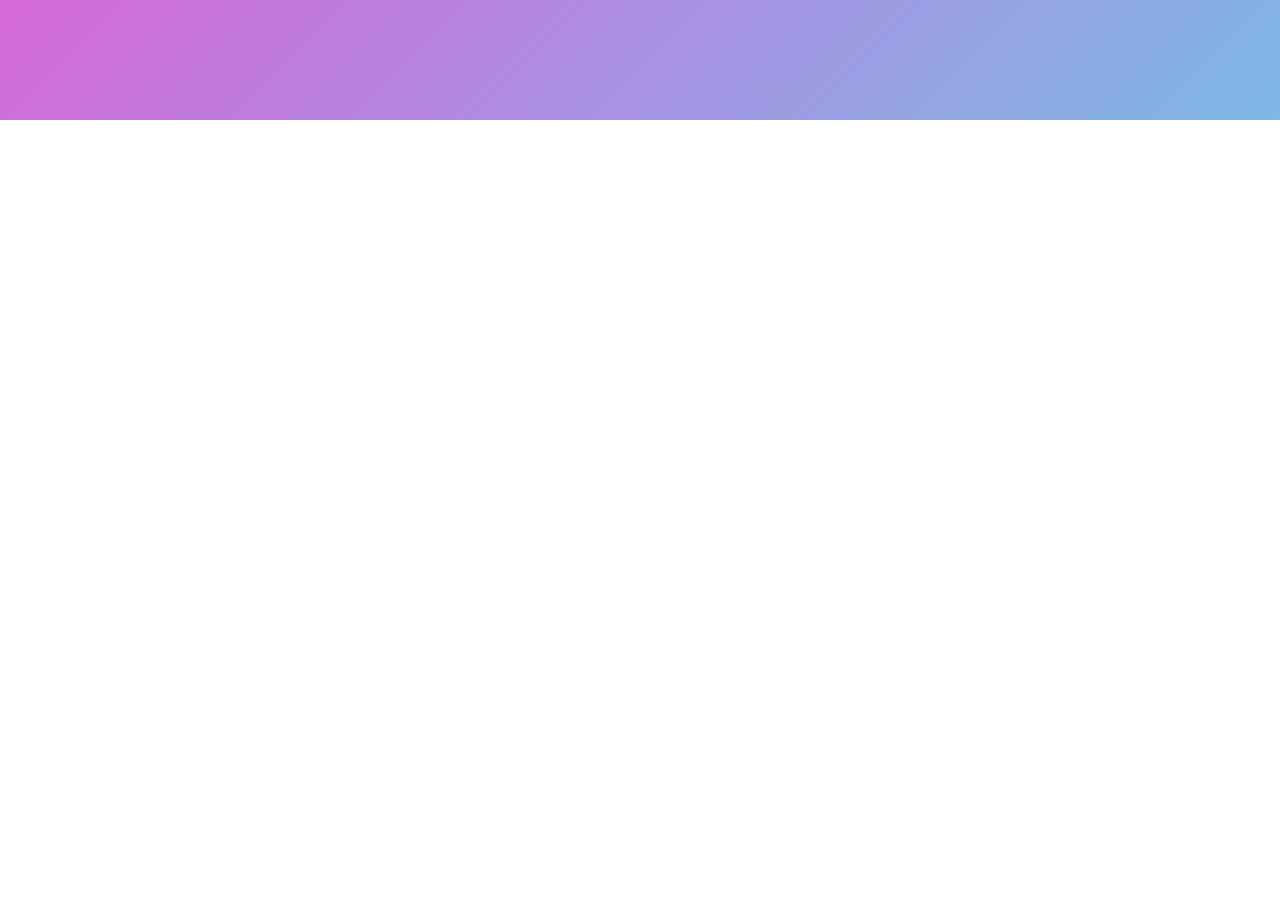
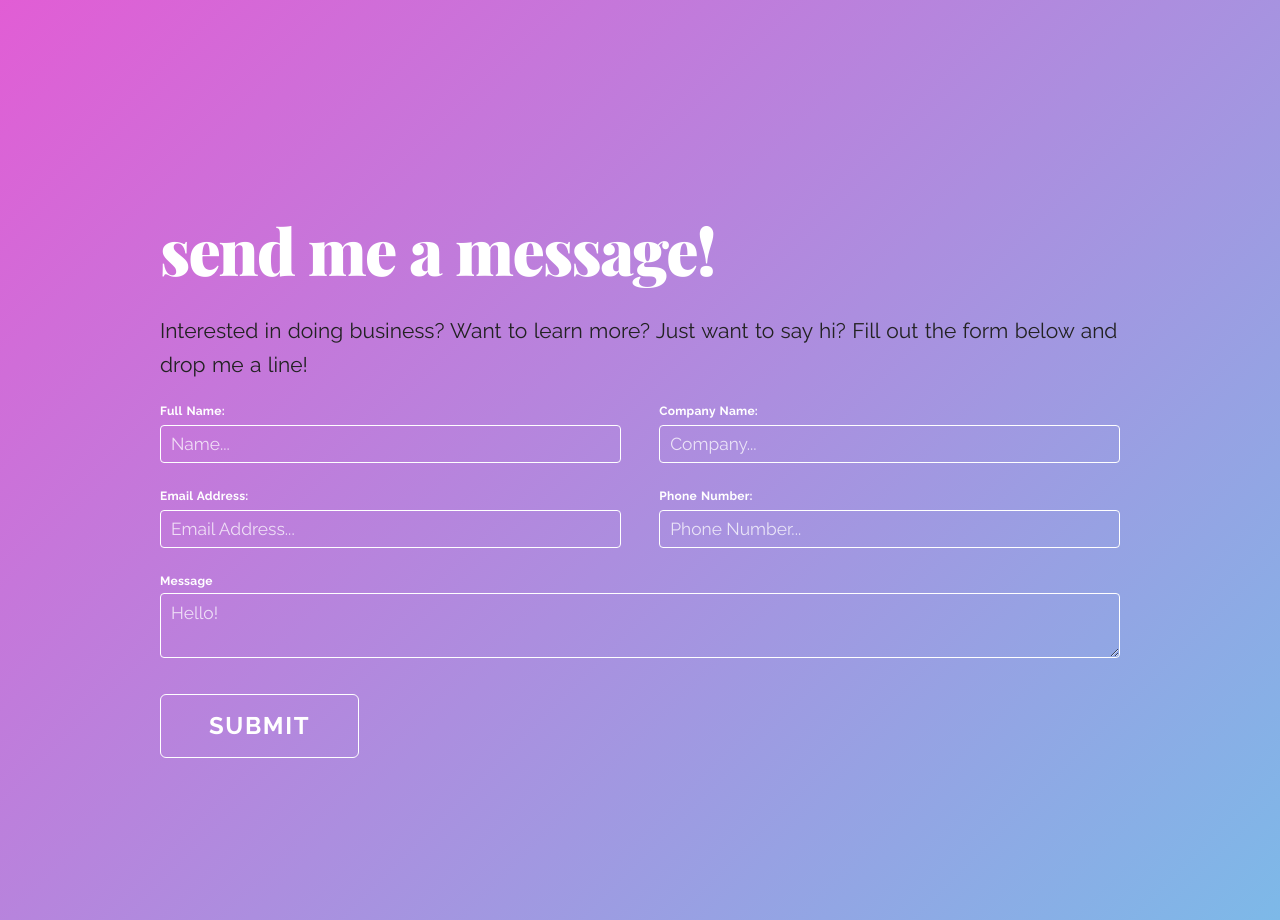
Before and after one commit to garr1s0n/portfolio, a Nuxt app: page / in a window 1280 px wide. Shown: the part 680-1600 px from the top of the page. Before the commit the page ends 800 px from the top, so only its background shows below. Built offline with nearby package versions, Linux system fonts and the light colour scheme.

Commit message:
buncha contact form stuff

```diff
--- a/components/Contact.vue
+++ b/components/Contact.vue
@@ -1,29 +1,144 @@
 <template>
     <div class="container">
       <div>
-          <div class="row">
+        <iframe src="" class="formSubmitSrc" name="formSubmitSrc"></iframe>
+        <div class="row">
             <div class="headerText column twelve">
-                <h1>send me a message!</h1>
+                <h1 class="title">send me a message!</h1>
                 <p>Interested in doing business? Want to learn more? Just want to say hi? Fill out the form below and drop me a line!</p>
+                <transition name="fade">
+                    <p v-if="contactSent" class="postSubmit">Thanks for the message! I'll get back to you soon.</p>
+                </transition>
             </div>
-          </div>
+        </div>
+        <form id="contact-form" method="post" action="https://sheltered-coast-37245.herokuapp.com/send" target="formSubmitSrc" @submit="contactSubmit()" >
+            <div class="row">
+                <div class="six columns">
+                    <label for="exampleEmailInput">Full Name:</label>
+                    <input class="u-full-width" type="text" placeholder="Name..." id="name" name="name" >
+                </div>
+                <div class="six columns">
+                    <label for="exampleEmailInput">Company Name:</label>
+                    <input class="u-full-width" type="text" placeholder="Company..." id="company" name="company" >
+                </div>
+            </div>
+            <div class="row">
+                <div class="six columns">
+                    <label for="exampleEmailInput">Email Address:</label>
+                    <input class="u-full-width" type="email" placeholder="Email Address..." id="email" name="email" >
+                </div>
+                <div class="six columns">
+                    <label for="exampleEmailInput">Phone Number:</label>
+                    <input class="u-full-width" type="tel" placeholder="Phone Number..." id="phone" name="phone" >
+                </div>
+            </div>
+            <div class="row">
+                <div class="twelve columns">
+                    <label for="exampleMessage">Message</label>
+                    <textarea class="u-full-width" placeholder="Hello!" id="message" name="message" ></textarea>
+                </div>
+            </div>
+            <div class="row">
+                <div class="twelve columns">
+                    <button class="button--white" type="submit" value="Submit">Submit</button>
+                </div>
+            </div>
+        </form>
       </div>
     </div>
 </template>
 
 <script>
+import Vue from 'vue'
+import VeeValidate from 'vee-validate'
+
 export default {
-
+  data: function () {
+    return {
+      contactSent: false
+    }
+  },
+  mounted: function () {
+    Vue.use(VeeValidate)
+  },
+  methods: {
+    contactSubmit: function () {
+      document.getElementById('contact-form').reset()
+      this.contactSent = !this.contactSent
+      setTimeout(function () {
+        console.log('yep')
+        this.contactSent = !this.contactSent
+      }, 600)
+    }
+  }
 }
 </script>
 
-<<style lang="less">
+<<style lang="less" scoped>
 @import url('../static/styles/base-styles.less');
 
-h1 {
-    font-family: @playfair;
-    font-size: 1.35em;
-    color @white;
+.formSubmitSrc {
+    width: 1px;
+    height: 1px;
+    position: absolute;
+    top: 0;
+    left: 0;
+    z-index: -1;
+    overflow: hidden;
+    opacity: 0;
+    visibility: hidden;
+}
+
+.title {
+  font-family: @playfair;
+  display: block;
+  font-weight: 900;
+  font-size: 5vw;
+  line-height: 1;
+  color: #fff;
+}
+
+.title + p {
+    font-size: .875em;
+    margin: 0 0 1em;
+}
+
+label {
+    font-size: .5em;
+    font-weight: 700;
+    margin-bottom: .15em;
+    color: #fff;
+    letter-spacing: 0.02em;
+}
+
+input, textarea {
+    border: 1px solid #fff;
+    background: none;
+    color: #fff;
+    font-size: .725em;
+    transition: all .35s ease-in-out;
+}
+::-webkit-input-placeholder {
+  color: rgba(255,255,255,0.75);
+}
+::-moz-placeholder {
+  color: rgba(255,255,255,0.75);
+}
+:-ms-input-placeholder {
+  color: rgba(255,255,255,0.75);
+}
+:-moz-placeholder {
+  color: rgba(255,255,255,0.75);
+}
+input:focus, textarea:focus {
+    border: 1px solid #000;
+}
+
+.fade-enter-active, .fade-leave-active {
+  transition: opacity .5s
+}
+.fade-enter, .fade-leave-to {
+  opacity: 0
 }
 
 </style>
--- a/components/Header-Section.vue
+++ b/components/Header-Section.vue
@@ -8,7 +8,7 @@
         <text-type/>
         <p class="subtext">Portfolio &amp; other goodies coming soon.</p>
         <div class="links">
-          <a href="mailto:gary.wilpizeski@gmail.com?Subject=Found%20Your%20Website%21%20Let%27s%20Talk%21" class="button--white">Contact</a>
+          <a href="javascript:void(0);" class="button--white" @click="contactScroll">Contact</a>
           <a href="https://github.com/garr1s0n/" target="_blank" class="button--white">GitHub</a>
         </div>
       </div>
@@ -17,15 +17,27 @@
 
 <script>
 import TextType from '~/components/TextType.vue'
+import VueScrollTo from 'vue-scrollto'
 
 export default {
   components: {
     TextType
+  },
+  methods: {
+    contactScroll: function () {
+      var scrollOptions = {
+        container: 'body',
+        easing: 'ease-in'
+      }
+      var scrollElement = document.getElementById('contact-section')
+      var scroller = VueScrollTo.scrollTo(scrollElement, 450, scrollOptions)
+      console.log(scroller)
+    }
   }
 }
 </script>
 
-<<style lang="less">
+<<style lang="less" scoped>
 @import url('../static/styles/base-styles.less');
 
 .title {
--- a/package.json
+++ b/package.json
@@ -29,6 +29,8 @@
     "less": "^2.7.2",
     "less-loader": "^4.0.5",
     "typed.js": "^2.0.5",
-    "vue-analytics": "^5.1.0"
+    "vue-analytics": "^5.1.0",
+    "vue-scrollto": "^2.7.8",
+    "vee-validate": "^2.0.0-rc.17"
   }
 }
--- a/pages/index.vue
+++ b/pages/index.vue
@@ -1,15 +1,22 @@
 <template>
-  <section id="header-section" class="content">
-    <HeaderSec />
+  <section>
+    <div id="header-section" class="content">
+      <HeaderSec />
+    </div>
+    <div id="contact-section" class="content">
+      <contact />
+    </div>
   </section>
 </template>
 
 <script>
 import HeaderSec from '~/components/Header-Section.vue'
+import Contact from '~/components/Contact.vue'
 
 export default {
   components: {
-    HeaderSec
+    HeaderSec,
+    Contact
   }
 
 }
--- a/static/styles/base-styles.less
+++ b/static/styles/base-styles.less
@@ -10,6 +10,7 @@
 @pink: rgb(255,66,207);
 
 /* Layout */
+.hide { display:none; }
 
 /* Buttons */
 [class^="button"] {
@@ -17,6 +18,7 @@
     font-size: 1em;
     border-radius: .25em;
     text-decoration: none;
+    height: auto;
     padding: .5em 2em;
     margin: 0 0 1em 1em;
     transition: all .35s ease-in;
```
Also changed, not shown: 1 other file (tests, documents, lock files or other folders).
